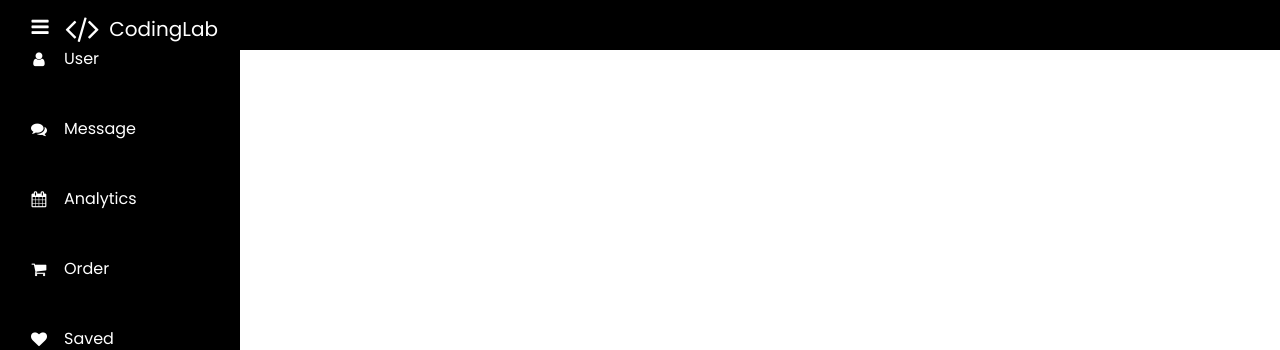
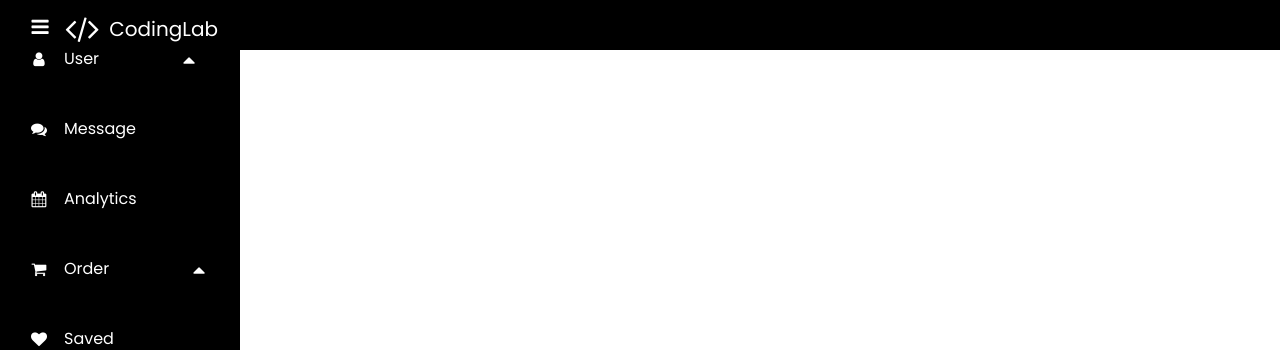
Before and after one commit to Madurai-coders/Navdropdown, a React (Create React App) app: page / in a window 1280 px wide. Both pictures are taken after a click on the icon 24 px from the left and 705 px from the top of the page. Shown: the top 350 px of the page. Built offline with nearby package versions, Linux system fonts and the light colour scheme.

Commit message:
commit on main

```diff
--- a/src/components/respons_nav/respons_nav.css
+++ b/src/components/respons_nav/respons_nav.css
@@ -20,7 +20,6 @@
   overflow-x: hidden;
 }
 .sidebar.close {
-
   width: 240px;
   transition: width 0.3s;
   transition-timing-function: ease;
@@ -233,7 +232,7 @@
 /* tooltip */
 .sidebar ul li .tooltips {
   top: 0%;
- left: 270px;
+  left: 270px;
   border-radius: 6px;
   transform: translate(-50%, -50%);
   height: 35px;
@@ -243,7 +242,7 @@
   transition: 0s;
   opacity: 1;
   text-align: center;
- display: none;
+  display: none;
 }
 
 .sidebar ul li:hover .tooltips {
@@ -251,7 +250,7 @@
   display: block;
 }
 
- .sidebar.close ul li .tooltips {
+.sidebar.close ul li .tooltips {
   display: none;
 }
 
@@ -261,7 +260,73 @@
 body {
   overflow: hidden;
 }
+.sidebar .chevron_down {
+  display: none;
+}
+.sidebar.close .chevron_down {
+  left: 65px;
+  transform: translateY(-50%) rotate(-180deg);
+  position: relative;
+  top: 31px;
+  font-size: 20px;
+  display: block;
+}
+.sidebar.close .down {
+  transform: translateY(-50%);
+  position: relative;
+  top: 25px;
+}
 
+.menulist {
+  display: none;
+  background-color: #262626;
+  position: relative;
+  bottom: 10px;
+}
+
+.menuopen {
+  display: block;
+  width: 214px;
+  height: 130px;
+}
+.sub {
+  position: relative;
+  top: 15px;
+  left: 40px;
+  line-height: 30px;
+  color: #818181;
+}
+.sub:hover {
+  color: #f1f1f1;
+}
+.menulist_1 {
+  display: none;
+  background-color: #262626;
+  position: relative;
+  bottom: 10px;
+}
+
+.menuopen_1 {
+  display: block;
+  width: 214px;
+  height: 130px;
+}
+.sub_1 {
+  position: relative;
+  top: 15px;
+  left: 40px;
+  line-height: 30px;
+  color: #818181;
+}
+.sub_1:hover {
+  color: #f1f1f1;
+}
+
+.sidebar.close .down_1 {
+  transform: translateY(-50%);
+  position: relative;
+  top: 25px;
+}
 
 @media only screen and (max-width: 1701px) {
   .sidebar .profile_cnt {
--- a/src/components/respons_nav/respons_nav.js
+++ b/src/components/respons_nav/respons_nav.js
@@ -1,16 +1,12 @@
 import "./respons_nav.css";
 import { Link } from "react-router-dom";
 
-
 function Respons_nav() {
-
-
   const addclass = () => {
     document.querySelector("#btn").classList.toggle("inactive");
     document.querySelector("#sidebar").classList.toggle("close");
     document.querySelector("#logout").classList.toggle("change");
   };
-
 
   const addfnt = () => {
     document.querySelector("#sidebar").classList.add("close");
@@ -18,13 +14,21 @@ function Respons_nav() {
     document.querySelector("#logout").classList.add("change");
   };
 
-
   const closefnt = () => {
     document.querySelector("#btn").classList.toggle("inactive");
     document.querySelector("#logout").classList.toggle("change");
     document.querySelector("#sidebar").classList.toggle("close");
   };
 
+  const dropdown = () => {
+    document.querySelector("#submenu").classList.toggle("menuopen");
+    document.querySelector("#arrow").classList.toggle("down");
+  };
+
+  const dropdown_1 = () => {
+    document.querySelector("#submenu_1").classList.toggle("menuopen_1");
+    document.querySelector("#arrow_1").classList.toggle("down_1");
+  };
   return (
     <>
       <div className="sidebar" id="sidebar">
@@ -47,18 +51,26 @@ function Respons_nav() {
             <span className="tooltips">Search</span>
           </li>
           <Link to="/user" style={{ textDecoration: "none" }}>
-            <li>
+            <li className="dropdown">
               <a href="#">
                 <i class="fa fa-user"></i>
                 <span className="link_name" id="link_name_close">
                   User
                 </span>
+                <i
+                  id="arrow"
+                  onClick={dropdown}
+                  className="chevron_down fa fa-sort-down"
+                ></i>
               </a>
-              <span  className="tooltips">
-                User
-              </span>
             </li>
+            <div className="menulist" id="submenu">
+              <h6 className="sub">My Account</h6>
+              <h6 className="sub">My Rewards</h6>
+              <h6 className="sub"> My Wish List</h6>
+            </div>
           </Link>
+
           <Link to="/message" style={{ textDecoration: "none" }}>
             <li>
               <a href="#">
@@ -67,9 +79,7 @@ function Respons_nav() {
                   Message
                 </span>
               </a>
-              <span  className="tooltips">
-                Message
-              </span>
+              <span className="tooltips">Message</span>
             </li>
           </Link>
           <Link to="/analytics" style={{ textDecoration: "none" }}>
@@ -78,9 +88,7 @@ function Respons_nav() {
                 <i class="fa fa-calendar"></i>
                 <span className="link_name">Analytics</span>
               </a>
-              <span  className="tooltips">
-                Analytics
-              </span>
+              <span className="tooltips">Analytics</span>
             </li>
           </Link>
           <Link to="/order" style={{ textDecoration: "none" }}>
@@ -88,11 +96,18 @@ function Respons_nav() {
               <a href="#">
                 <i class="fa fa-shopping-cart"></i>
                 <span className="link_name">Order</span>
+                <i
+                  id="arrow_1"
+                  onClick={dropdown_1}
+                  className="chevron_down fa fa-sort-down"
+                ></i>
               </a>
-              <span className="tooltips">
-                Order
-              </span>
             </li>
+            <div className="menulist_1" id="submenu_1">
+              <h6 className="sub_1">My Order</h6>
+              <h6 className="sub_1">Cart List</h6>
+              <h6 className="sub_1">Favorite</h6>
+            </div>
           </Link>
           <Link to="/saved" style={{ textDecoration: "none" }}>
             <li>
@@ -100,9 +115,7 @@ function Respons_nav() {
                 <i class="fa fa-heart"></i>
                 <span className="link_name">Saved</span>
               </a>
-              <span  className="tooltips">
-                Saved
-              </span>
+              <span className="tooltips">Saved</span>
             </li>
           </Link>
 
@@ -112,9 +125,7 @@ function Respons_nav() {
                 <i class="fa fa-cog"></i>
                 <span className="link_name">Settings</span>
               </a>
-              <span  className="tooltips">
-                Settings
-              </span>
+              <span className="tooltips">Settings</span>
             </li>
           </Link>
 
@@ -144,15 +155,7 @@ function Respons_nav() {
             </div>
           </div>
         </ul>
-
-
-
-
       </div>
-
-
-
-
     </>
   );
 }
```
